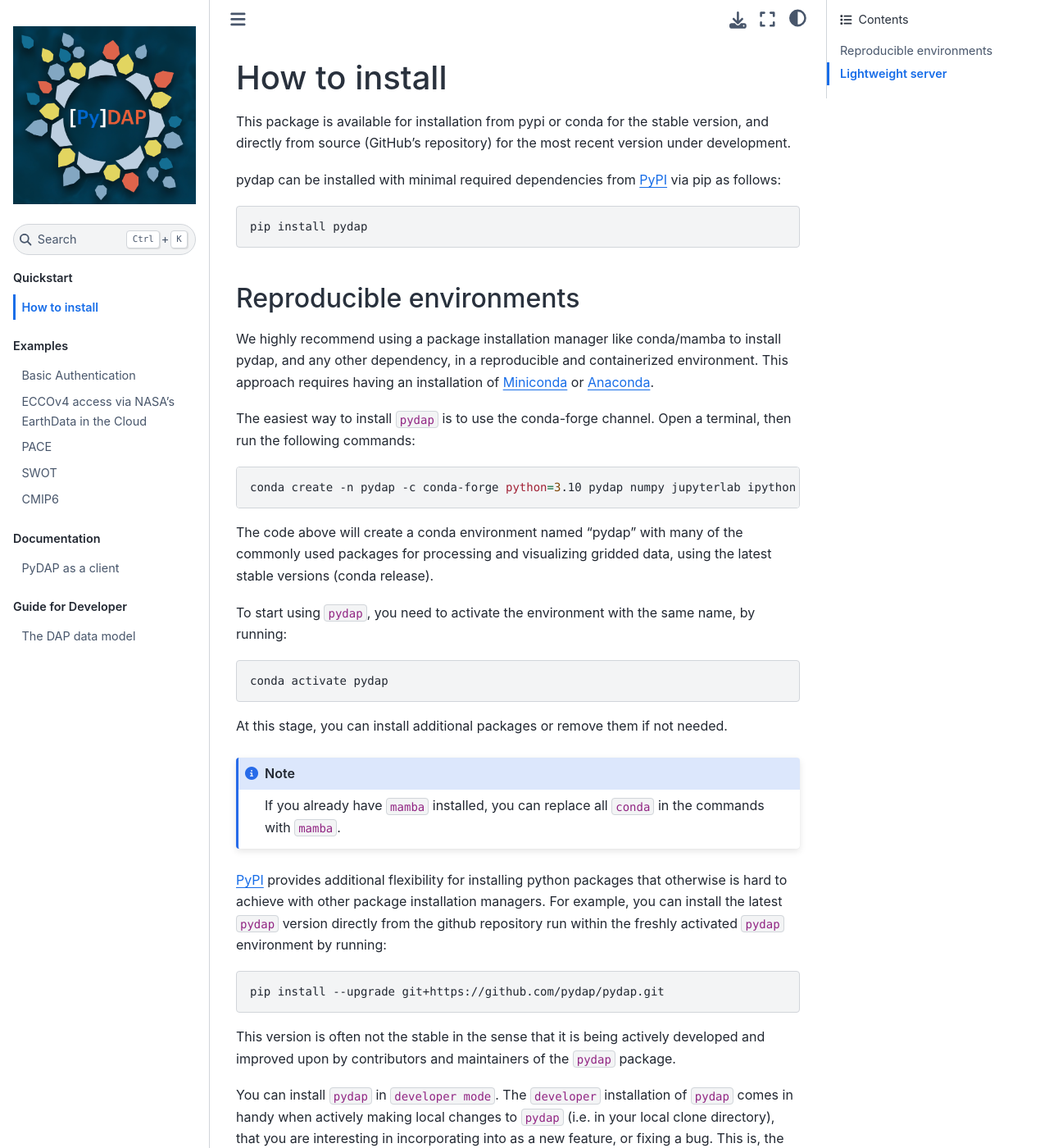
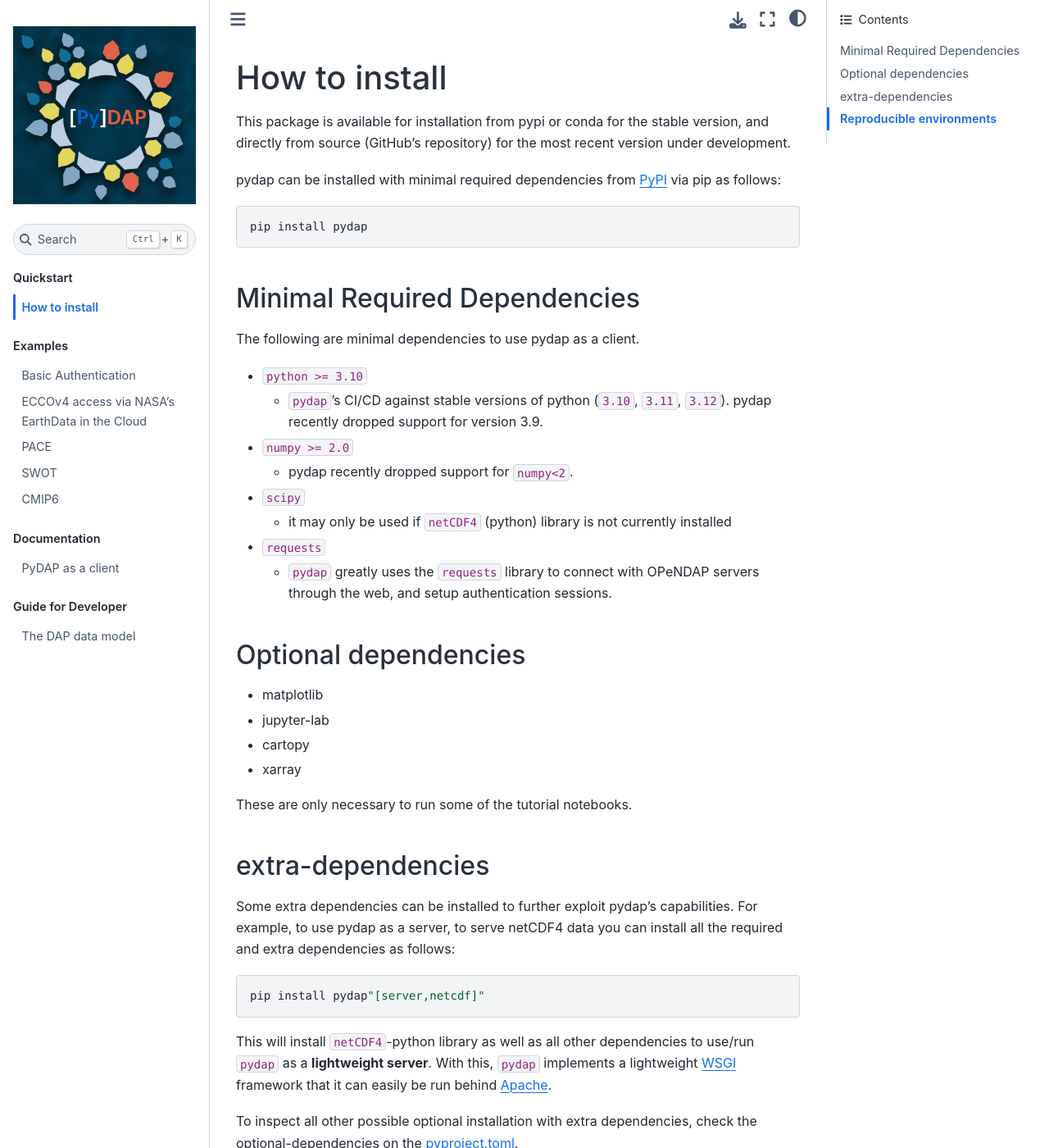
Before and after one commit to pydap/pydap, a Jupyter Book: the page built from docs/how_to_install.md, in a window 1280 px wide and 1400 px high. Shown: the whole window at 82% size. Built offline with Jupyter Book 1.0.4 settings and Sphinx 7.4.7 and the Sphinx Book theme 1.1.4, drawn with Linux system fonts in a browser that asks for light colours; pages that are not in the unit, such as notebooks, are missing from menus; some of the changed text lies outside the part shown.

Commit message:
Docs update (#378)
* update env with missing dependency

* update docs

* update readme

* remove concurrency on worflow

* remove concurrency

* update doc env to build conda env

* update docs

* add badge for python versions

````diff
--- a/docs/environment.yml
+++ b/docs/environment.yml
@@ -2,13 +2,11 @@
 channels:
 - conda-forge
 dependencies:
-- numpy
+- numpy >= 2.0
 - jupyter-book
 - jupyterlab
 - matplotlib
 - cartopy
 - xarray
 - dask
-- pip
-- pip:
-  - git+https://github.com/pydap/pydap.git
+- requests
--- a/docs/how_to_install.md
+++ b/docs/how_to_install.md
@@ -8,6 +8,34 @@
 pip install pydap
 ```
 
+### Minimal Required Dependencies
+The following are minimal dependencies to use pydap as a client.
+* `python >= 3.10`
+	- `pydap`'s CI/CD against stable versions of python (`3.10`, `3.11`, `3.12`). pydap recently dropped support for version 3.9.
+* `numpy >= 2.0`
+	- pydap recently dropped support for `numpy<2`.
+* `scipy`
+	- it may only be used if `netCDF4` (python) library is not currently installed
+* `requests`
+	- `pydap` greatly uses the `requests` library to connect with OPeNDAP servers through the web, and setup authentication sessions.
+
+### Optional dependencies
+* matplotlib
+* jupyter-lab
+* cartopy
+* xarray
+
+These are only necessary to run some of the tutorial notebooks.
+
+### extra-dependencies
+Some extra dependencies can be installed to further exploit pydap's capabilities. For example, to use pydap as a server, to serve netCDF4 data you can install all the required and extra dependencies as follows:
+```shell
+pip install pydap"[server,netcdf]"
+```
+This will install `netCDF4`-python library as well as all other dependencies to use/run `pydap` as a **lightweight server**. With this, `pydap` implements a lightweight [WSGI](http://wsgi.org/) framework that it can easily be run behind [Apache](https://www.apache.org/).
+
+To inspect all other possible optional installation with extra dependencies, check the optional-dependencies on the [pyproject.toml](https://github.com/pydap/pydap/blob/main/pyproject.toml#L57-L80).
+
 ### Reproducible environments
 
 We highly recommend using a package installation manager like conda/mamba to install pydap, and any other dependency, in a reproducible and containerized environment. This approach requires having an installation of [Miniconda](https://docs.anaconda.com/miniconda/) or [Anaconda](https://docs.anaconda.com/anaconda/install/).
@@ -15,7 +43,7 @@
 The easiest way to install `pydap` is to use the conda-forge channel. Open a terminal, then run the following commands:
 
 ```shell
-conda create -n pydap -c conda-forge python=3.10 pydap numpy jupyterlab ipython netCDF4 scipy matplotlib cartopy xarray
+conda create -n pydap -c conda-forge python=3.10 pydap numpy">=2.0" jupyterlab ipython netCDF4 scipy matplotlib
 ```
 
 The code above will create a conda environment named "pydap" with many of the commonly used packages for processing and visualizing gridded data, using the latest stable versions (conda release).
@@ -48,14 +76,3 @@
 ```
 
 This will install `pydap` along with the minimal dependencies defined on the `pyproject.toml` specification. For more on the `developer` approach of installing `pydap`, see [Contributing to the code](contribute/contr_cod.md).
-
-
-### Lightweight server
-
-`pydap` also implements a lightweight [WSGI](http://wsgi.org/) framework that it can easily be run behind [Apache](https://www.apache.org/). You can install `pydap` in server mode by running
-
-```shell
-pip install pydap"[server]"
-```
-
-This installation of pydap comes with handlers for NetCDF and csv files. Other handlers can have been developed and can be found in the [Pydap Github Project](https://github.com/pydap).
````
Also changed, not shown: README.md (+4 -6 lines), docs/contribute/contr_cod.md (+2 -3 lines), docs/contribute/contr_docs.md (+1 -1 lines), 3 other files.
